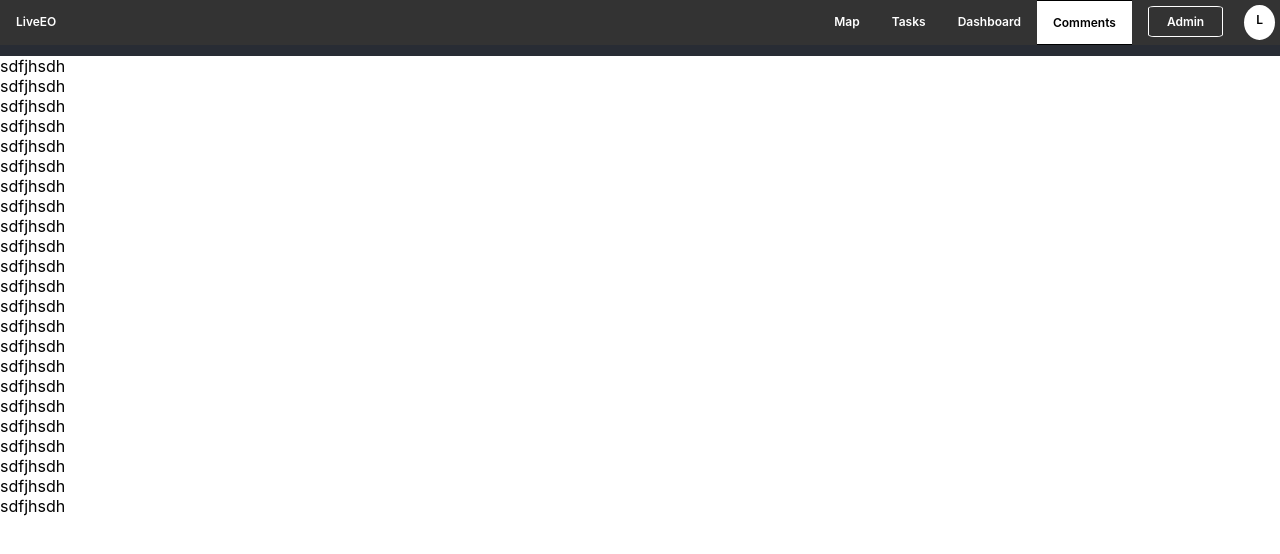
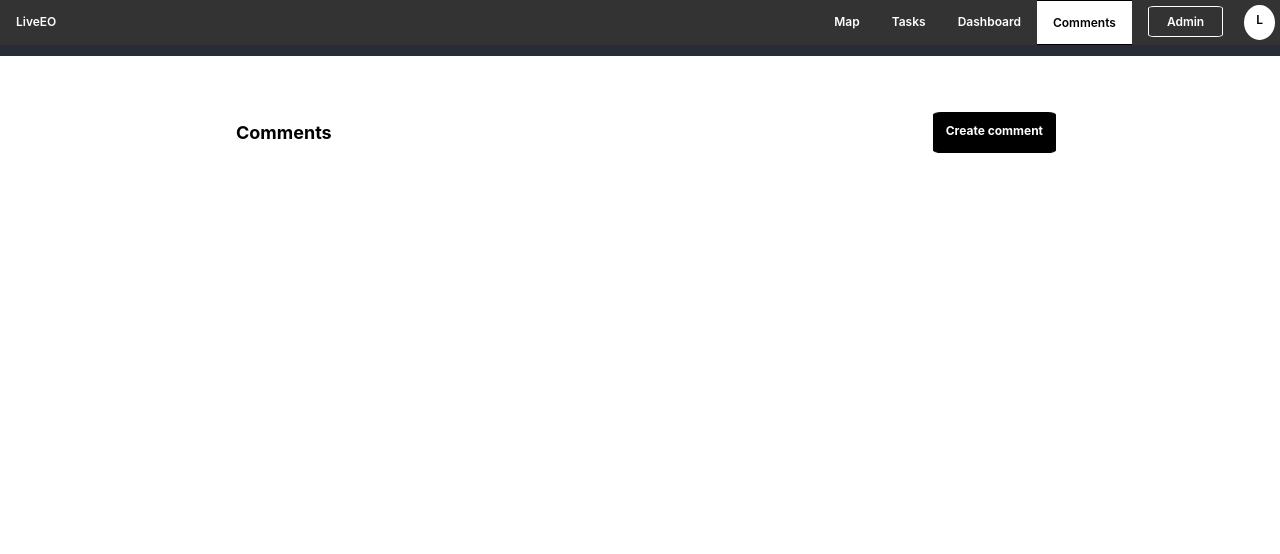
Before and after one commit to pratiksha-chaudhary/react-user-comments, a React (Create React App) app: page / in a window 1280 px wide. Shown: the top 554 px of the page. Built offline with nearby package versions, Linux system fonts and the light colour scheme.

Commit message:
created comments component

```diff
--- a/src/App.css
+++ b/src/App.css
@@ -70,3 +70,34 @@ a.active {
   border-radius: 8%;
   padding: 7px 18px;
 }
+
+.comments-app {
+  margin: 0px auto;
+  width: 65%;
+}
+
+.comments-app-header {
+  display: flex;
+  flex-direction: row;
+  justify-content: space-between;
+  font-size: 12px;
+  font-weight: bold;
+  margin-top: 7vh;
+}
+
+.user-comments {
+  height: 500px;
+}
+
+.create-comment {
+  border: 1.5px solid black;
+  border-radius: 7%;
+  padding: 10px 12px;
+  background-color: black;
+  color: white;
+}
+
+.comments-header {
+  font-size: 18px;
+  padding: 10px 12px;
+}
--- a/src/App.js
+++ b/src/App.js
@@ -1,33 +1,12 @@
 import Header from "./components/Header";
+import Comments from "./components/Comments";
 import "./App.css";
 
 function App() {
   return (
     <div className="App">
       <Header />
-      <div>sdfjhsdh</div>
-      <div>sdfjhsdh</div>
-      <div>sdfjhsdh</div>
-      <div>sdfjhsdh</div>
-      <div>sdfjhsdh</div>
-      <div>sdfjhsdh</div>
-      <div>sdfjhsdh</div>
-      <div>sdfjhsdh</div>
-      <div>sdfjhsdh</div>
-      <div>sdfjhsdh</div>
-      <div>sdfjhsdh</div>
-      <div>sdfjhsdh</div>
-      <div>sdfjhsdh</div>
-      <div>sdfjhsdh</div>
-      <div>sdfjhsdh</div>
-      <div>sdfjhsdh</div>
-      <div>sdfjhsdh</div>
-      <div>sdfjhsdh</div>
-      <div>sdfjhsdh</div>
-      <div>sdfjhsdh</div>
-      <div>sdfjhsdh</div>
-      <div>sdfjhsdh</div>
-      <div>sdfjhsdh</div>
+      <Comments />
     </div>
   );
 }
--- /dev/null
+++ b/src/components/Comments.js
@@ -0,0 +1,15 @@
+import React from "react";
+
+function Comments() {
+  return (
+    <div className="comments-app">
+      <div className="comments-app-header">
+        <div className="comments-header">Comments</div>
+        <div className="create-comment">Create comment</div>
+      </div>
+      <div className="user-comments"></div>
+    </div>
+  );
+}
+
+export default Comments;
```
